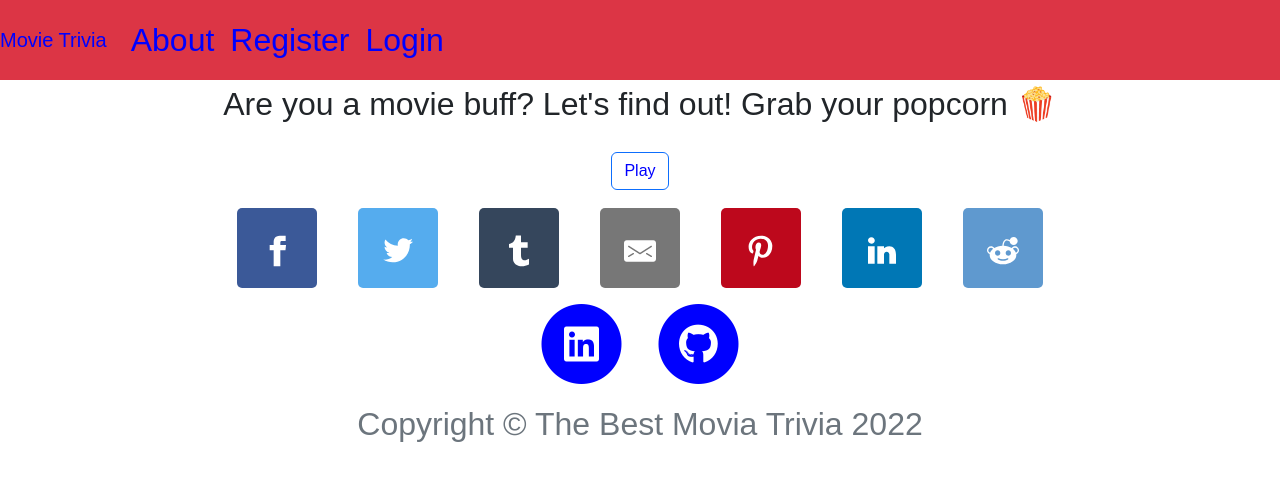
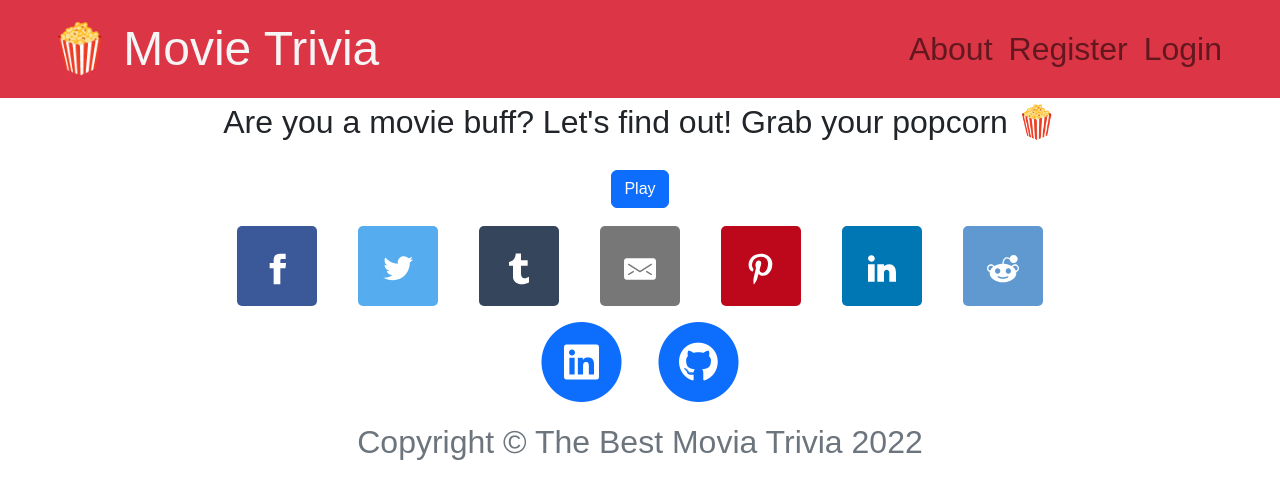
Before and after one commit to Mariavellous/trivia, a Flask app: page / in a window 1280 px wide. Shown: the top 499 px of the page. Run offline with Flask 2, Linux system fonts and the light colour scheme; some libraries are stand-ins or nearby versions.

Commit message:
fix navbar css

```diff
--- a/static/css/styles.css
+++ b/static/css/styles.css
@@ -4,31 +4,62 @@ body {
     margin: 0;
     text-align: center;
     font-size: 2rem;
+    border: 20px;
+    display: block
+
+}
+
+/* Navigation Menu */
+.navbar {
+  padding-left: 50px;
+  padding-right: 50px
+}
+
+.navbar-brand {
+  flex-grow: 1;
+  text-align: left;
+  font-size: 3rem;
+  color: whitesmoke;
+  font-family: "Montserrat", sans-serif;
+
+}
+
+#navbarResponsive {
+  flex-grow: 0;
+}
+
+/*.nav-link:link {*/
+/*  color: white;*/
+/*  background-color: transparent;*/
+/*  text-decoration: none*/
+/*}*/
+
+.nav-link:hover {
+  color: whitesmoke;
+  background-color: transparent;
+  text-decoration: underline;
 
 }
 
 
+/*a:link {*/
+/*  color: blue;*/
+/*  background-color: transparent;*/
+/*  text-decoration: none;*/
+/*}*/
 
-a:link {
-  color: blue;
-  background-color: transparent;
-  text-decoration: none;
-}
-a:visited {
-  color: black;
-  background-color: transparent;
-  text-decoration: none;
-}
-a:hover {
-  color: navy;
-  background-color: transparent;
-  text-decoration: underline;
-}
-a:active {
-  color: green;
-  background-color: transparent;
-  text-decoration: underline;
-}
+/*a:hover {*/
+/*  color: navy;*/
+/*  background-color: transparent;*/
+/*  text-decoration: underline;*/
+/*}*/
+
+
+/*a:active {*/
+/*  color: green;*/
+/*  background-color: transparent;*/
+/*  text-decoration: underline;*/
+/*}*/
 
 
 /*Share Button Plugins to other Social Media*/
--- a/templates/footer.html
+++ b/templates/footer.html
@@ -6,7 +6,7 @@
 
 <!-- Footer -->
   <footer>
-    <div class="container">
+    <div class="container-fluid">
       <div class="row">
         <div class="col-lg-8 col-md-10 mx-auto">
           <ul class="list-inline text-center">
--- a/templates/header.html
+++ b/templates/header.html
@@ -33,7 +33,7 @@
 <!-- Navigation -->
 <nav class="navbar navbar-expand-lg navbar-light bg-danger id=">
 
-  <a class="navbar-brand" href="/">Movie Trivia</a>
+  <a class="navbar-brand" href="/">🍿 Movie Trivia  </a>
   <button class="navbar-toggler navbar-toggler-right" type="button" data-toggle="collapse"
           data-target="#navbarResponsive" aria-controls="navbarResponsive" aria-expanded="false"
           aria-label="Toggle navigation">
```
